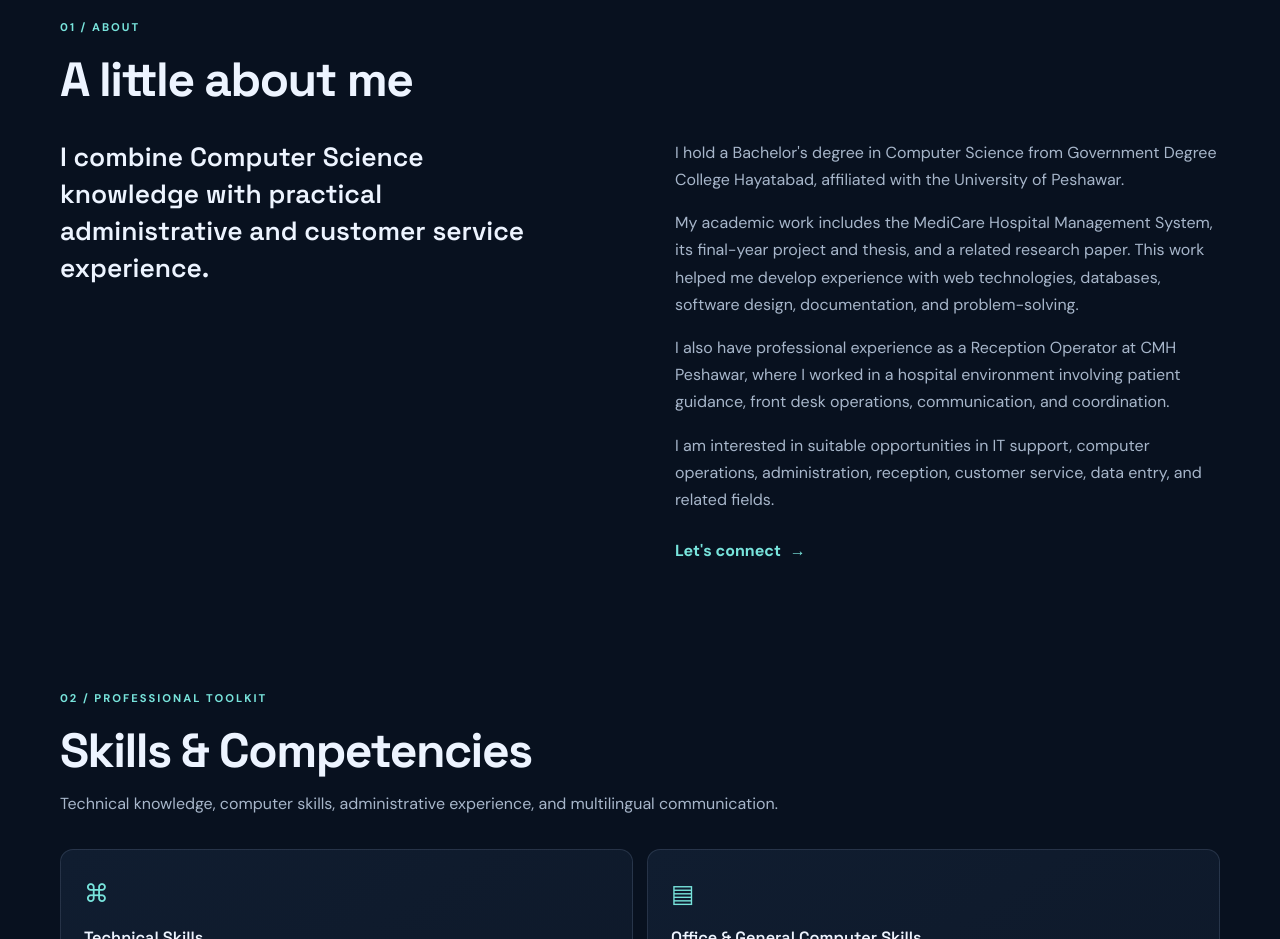
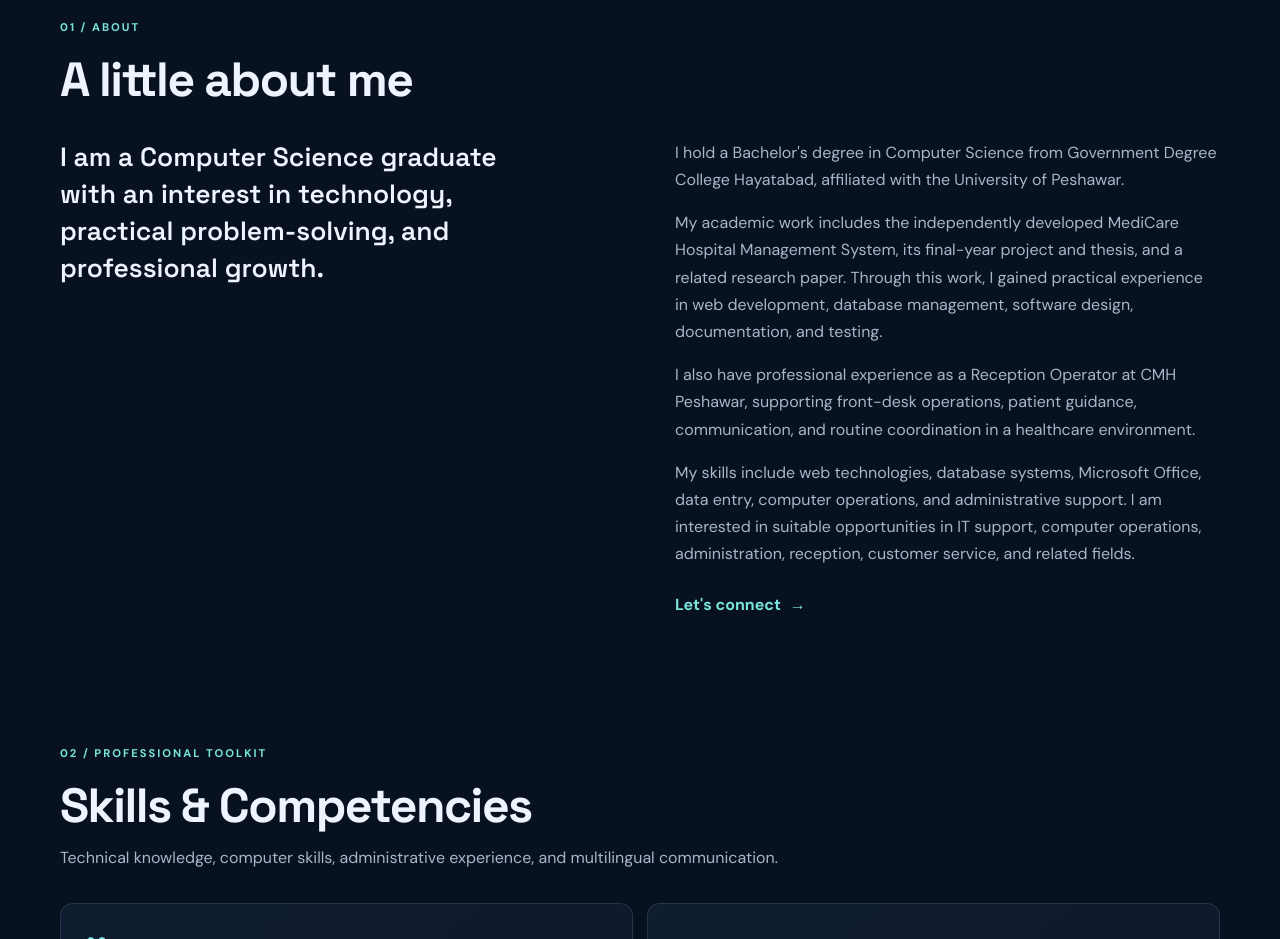
Before and after one commit to maazahmadyousafzai/Portfolio, a plain HTML site: page index.html in a window 1280 px wide. Shown: the part 800-1739 px from the top of the page. Drawn offline with Linux system fonts and the light colour scheme.

Commit message:
Refine About section with final professional profile summary

```diff
--- a/index.html
+++ b/index.html
@@ -836,8 +836,8 @@
 
       <div class="about-grid">
         <p class="about-lead">
-          I combine Computer Science knowledge with practical
-          administrative and customer service experience.
+          I am a Computer Science graduate with an interest in
+          technology, practical problem-solving, and professional growth.
         </p>
 
         <div class="about-detail">
@@ -848,24 +848,26 @@
           </p>
 
           <p>
-            My academic work includes the MediCare Hospital Management
-            System, its final-year project and thesis, and a related
-            research paper. This work helped me develop experience
-            with web technologies, databases, software design,
-            documentation, and problem-solving.
+            My academic work includes the independently developed
+            MediCare Hospital Management System, its final-year project
+            and thesis, and a related research paper. Through this work,
+            I gained practical experience in web development, database
+            management, software design, documentation, and testing.
           </p>
 
           <p>
             I also have professional experience as a Reception Operator
-            at CMH Peshawar, where I worked in a hospital environment
-            involving patient guidance, front desk operations,
-            communication, and coordination.
+            at CMH Peshawar, supporting front-desk operations, patient
+            guidance, communication, and routine coordination in a
+            healthcare environment.
           </p>
 
           <p>
-            I am interested in suitable opportunities in IT support,
-            computer operations, administration, reception,
-            customer service, data entry, and related fields.
+            My skills include web technologies, database systems,
+            Microsoft Office, data entry, computer operations, and
+            administrative support. I am interested in suitable
+            opportunities in IT support, computer operations,
+            administration, reception, customer service, and related fields.
           </p>
 
           <a class="text-link" href="#contact">
```
